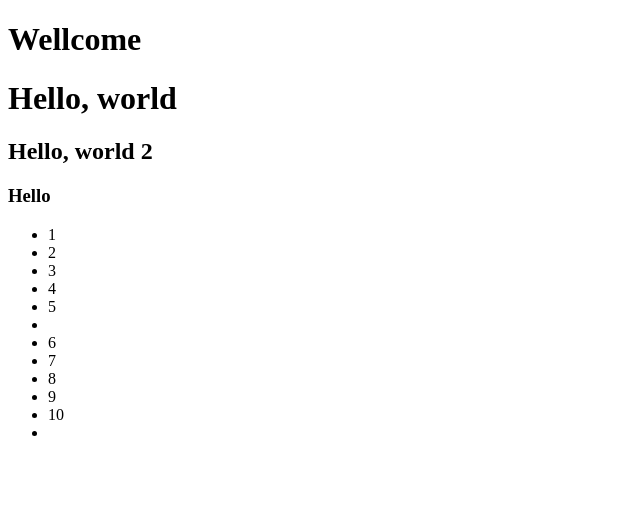
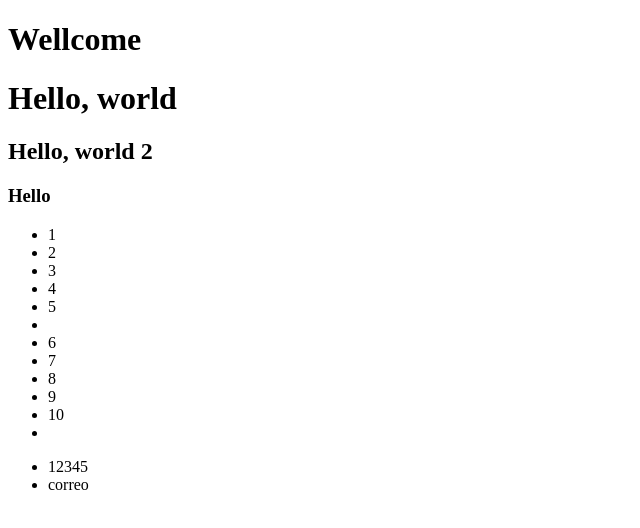
Before and after one commit to mariamejia05/PRUEBA2025, a plain HTML site: page INDEX.HTML in a window 1280 px wide. Shown: the whole page, without its empty margins (0-640 px from the left). Drawn offline with Linux system fonts and the light colour scheme.

Commit message:
implementacion del footer

```diff
--- a/INDEX.HTML
+++ b/INDEX.HTML
@@ -23,5 +23,12 @@
 <li>9</li>
 <li>10<li>
  </ul>
+ <footer>
+   <ul>
+<li>12345</li>
+<li>correo</li>
+
+   </ul>
+ </footer>
 </body>
 </html>
```
